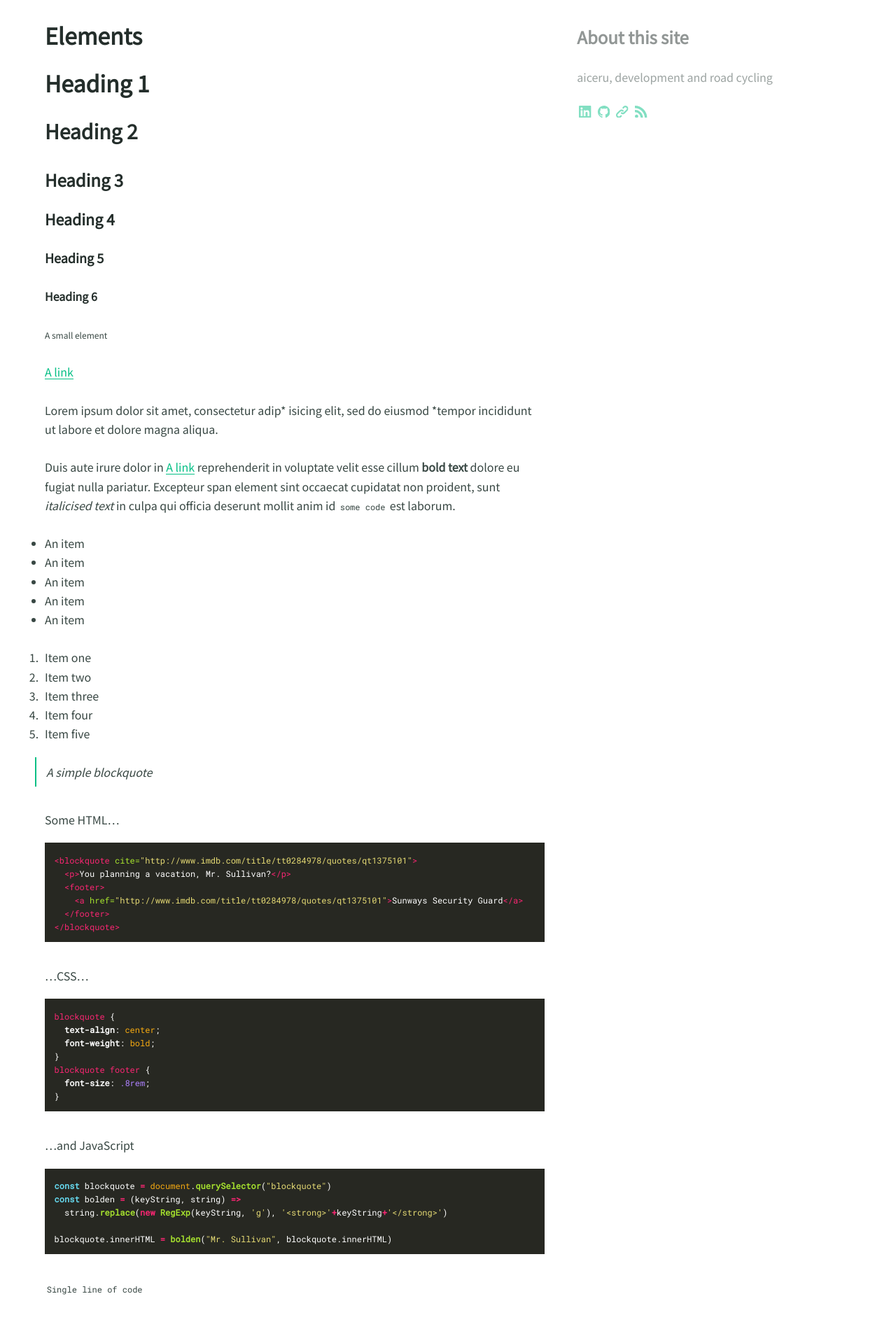
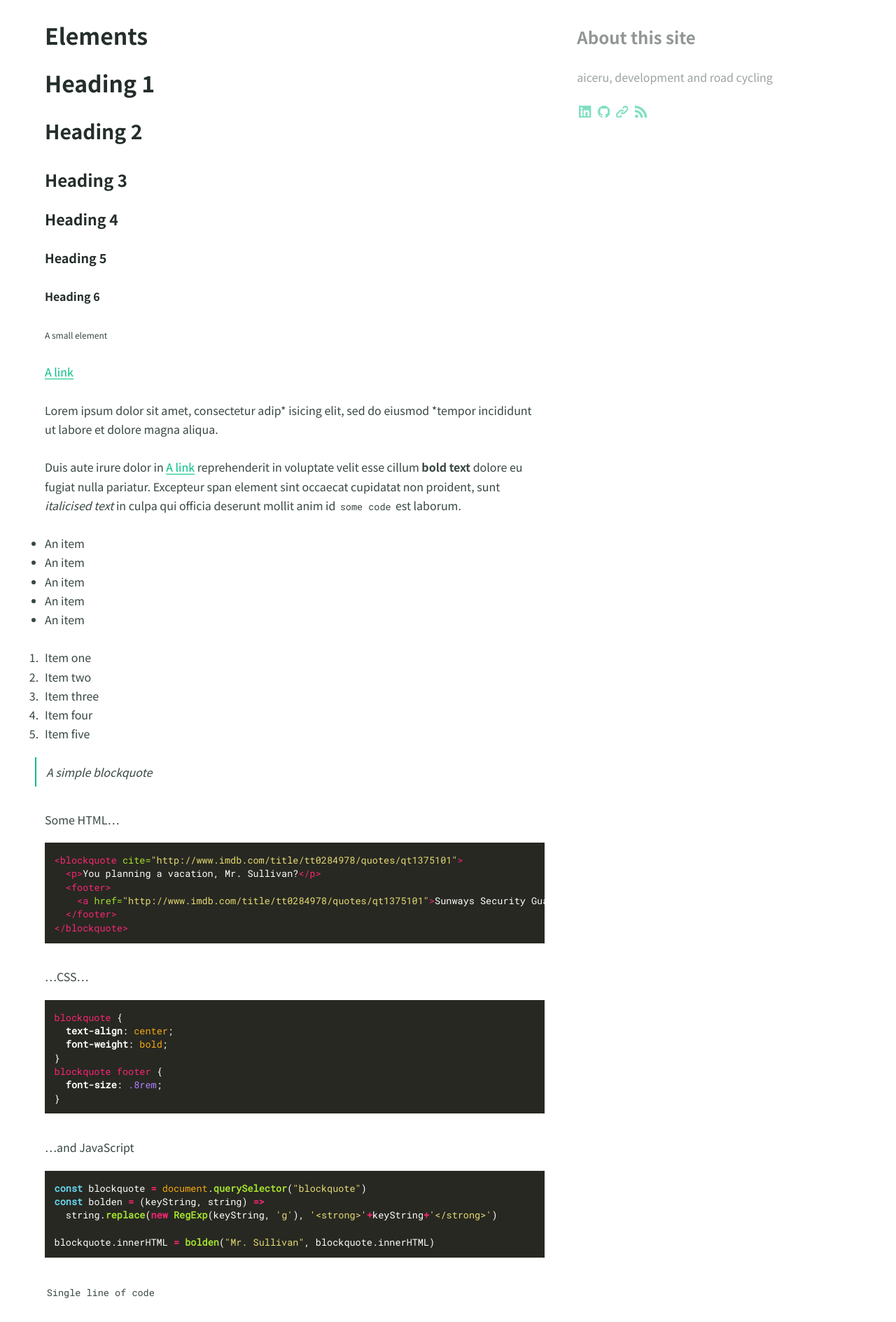
Before and after one commit to aiceru/aiceru.github.io, a Jekyll site: the page built from elements.md, in a window 1280 px wide. Shown: the part 388-2277 px from the top of the page at 70% size. Built offline with Jekyll 4.4.1, drawn with Linux system fonts in a browser that asks for light colours; our own code applies the rules of GitHub Pages for plain Markdown files.

Commit message:
템플릿 수정, 폰트 수정

```diff
--- a/_posts/template.md.txt
+++ b/_posts/template.md.txt
@@ -2,7 +2,9 @@
 layout: post
 title:
 tags: []
-feature_image:
+feature_image: ''
+feature_license:
+published:
 ---
 
 <!-- more -->
--- a/_sass/_settings.scss
+++ b/_sass/_settings.scss
@@ -37,5 +37,6 @@
 
 // Font import, if you're using a non-standard web font
 @import url("https://fonts.googleapis.com/css?family=Merriweather:300,600");
-@import url('https://fonts.googleapis.com/css?family=Noto+Sans+KR&display=swap');
+@import url('https://fonts.googleapis.com/css2?family=Noto+Sans:ital,wght@0,400;0,700;1,400;1,700&display=swap');
+@import url('https://fonts.googleapis.com/css2?family=Noto+Sans+KR:wght@300;400;700&display=swap');
 @import url('https://fonts.googleapis.com/css2?family=Roboto+Mono&display=swap');
--- a/_sass/sassline-base/_typography.scss
+++ b/_sass/sassline-base/_typography.scss
@@ -332,9 +332,9 @@
   }
 
   code {
-    @include fontsize(theta, all);
+    @include fontsize(eta, all);
 
-    line-height: 1rem;
+    line-height: 1.2rem;
   }
 
   // Letter space those capitals people, Jan Tschichold would be proud.
```
